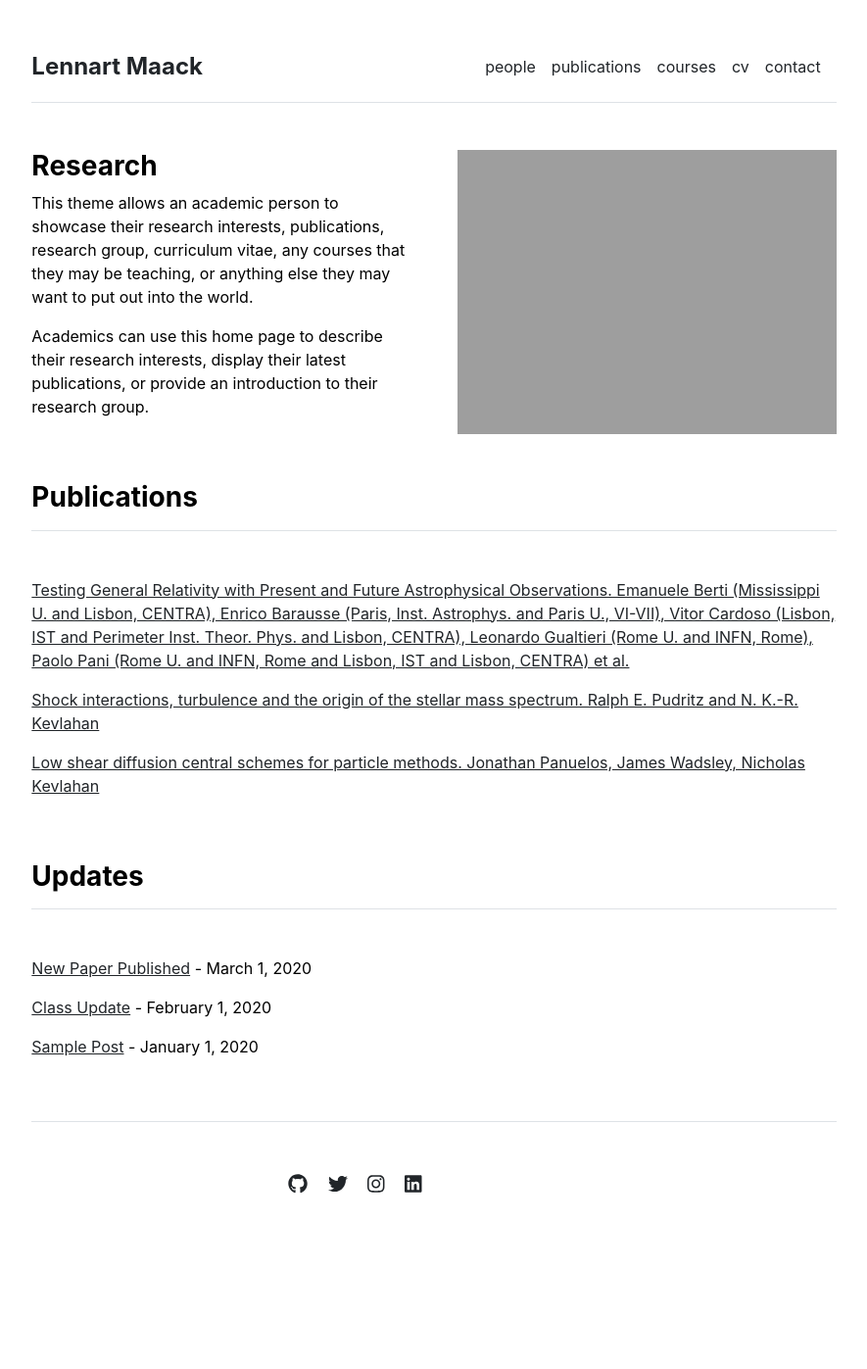
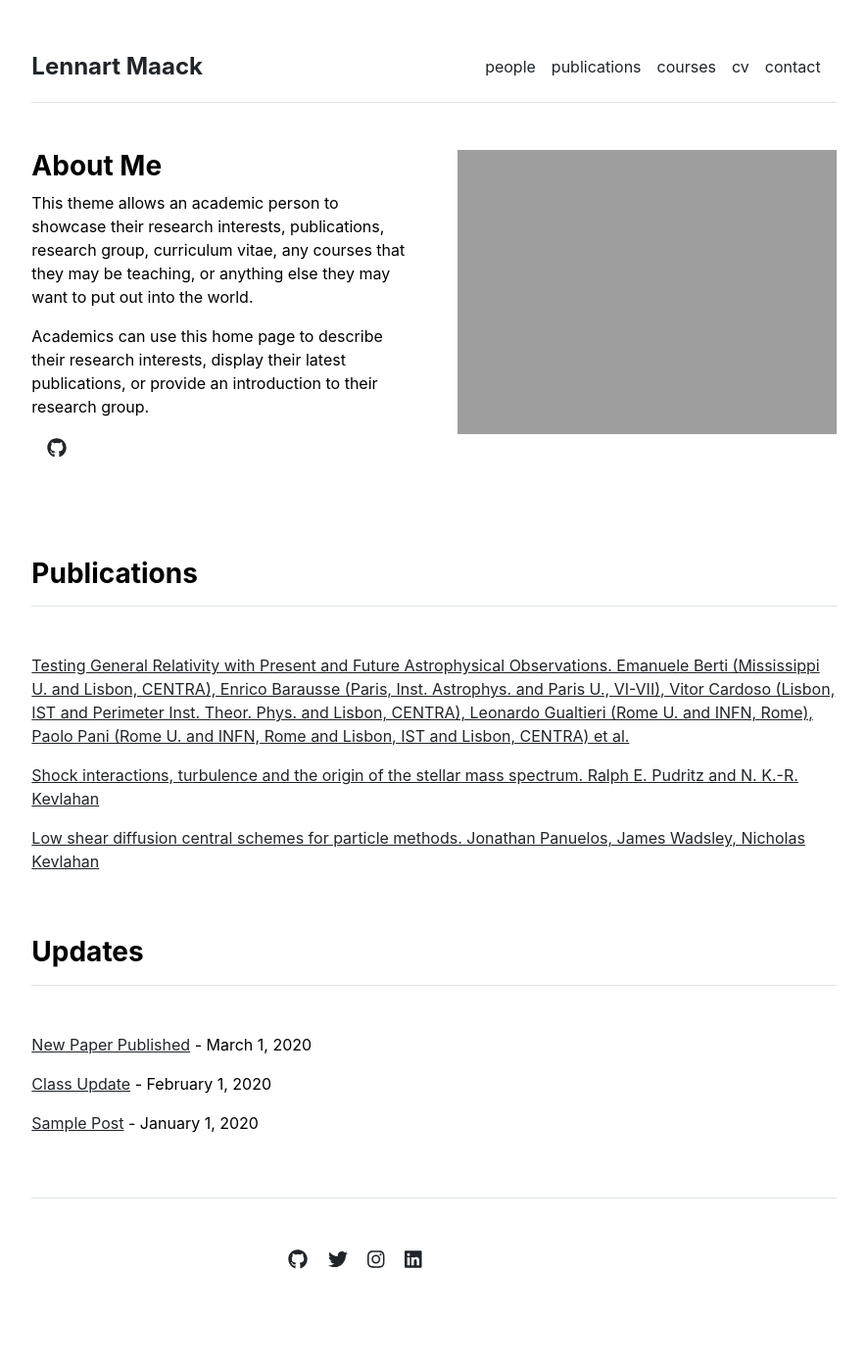
Before and after one commit to lennart-maack/lennart-maack.github.io, a Jekyll site: the page built from index.md, in a window 1280 px wide. Shown: the whole page at 98% size, without its empty margins (197-1082 px from the left). Built offline with Jekyll 4.4.1, drawn with Linux system fonts in a browser that asks for light colours; before the commit the page ends 1319 px from its top, so only the background shows below that.

Commit message:
Edit home icons

```diff
--- a/_layouts/home.html
+++ b/_layouts/home.html
@@ -4,8 +4,20 @@
 
 <div class="row g-5 mb-5">
   <div class="col-md-6">
-    <h3 class="fw-bold">Research</h3>
+    <h3 class="fw-bold">About Me</h3>
     {{ content }}
+    <div class="row mb-5">
+      <div class="col-md-6">
+        <a href="https://github.com/lennart-maack" class="ms-3 fs-5" target="_blank" rel="noopener"><i
+            class="fab fa-github" title="GitHub"></i></a>
+        <!-- <a href="mailto:hanshengchen97@gmail.com" class="ms-3 fs-5" target="_blank" rel="noopener"><i
+            class="fa fa-envelope" title="Email"></i></a> -->
+        <a href="https://scholar.google.com/citations?user=svGcph8AAAAJ&hl=de&oi=ao" class="ms-3 fs-5" target="_blank"><i
+            class="ai ai-google-scholar-square" title="Google Scholar"></i></a>
+        <!-- <a href="{{ site.baseurl }}/assets/cv.pdf" class="ms-3 fs-5" target="_blank"><i
+            class="ai ai-cv" title="CV"></i></a> -->
+      </div>
+    </div>
   </div>
   <div class="col-md-6">
     <img src="{{ site.github.url }}/assets/img/home.jpg" alt="Home" width="100%">
```
